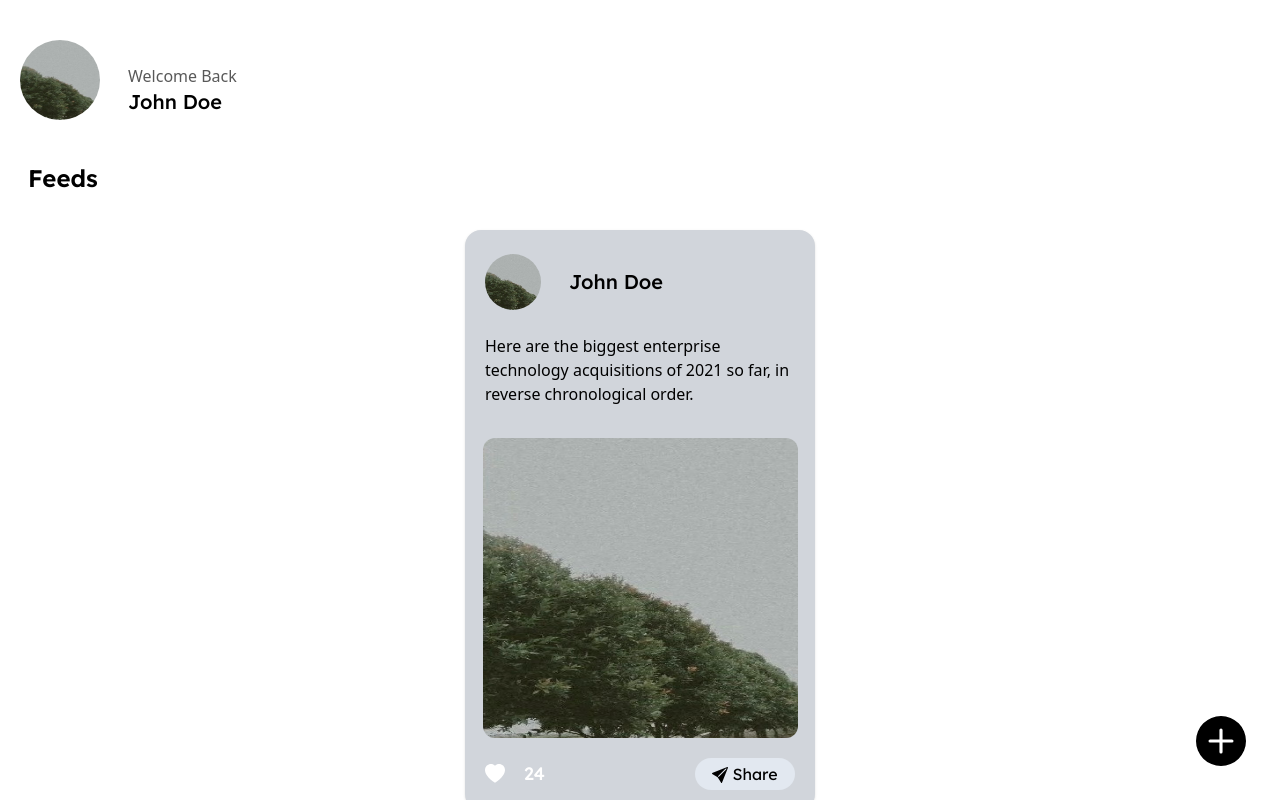
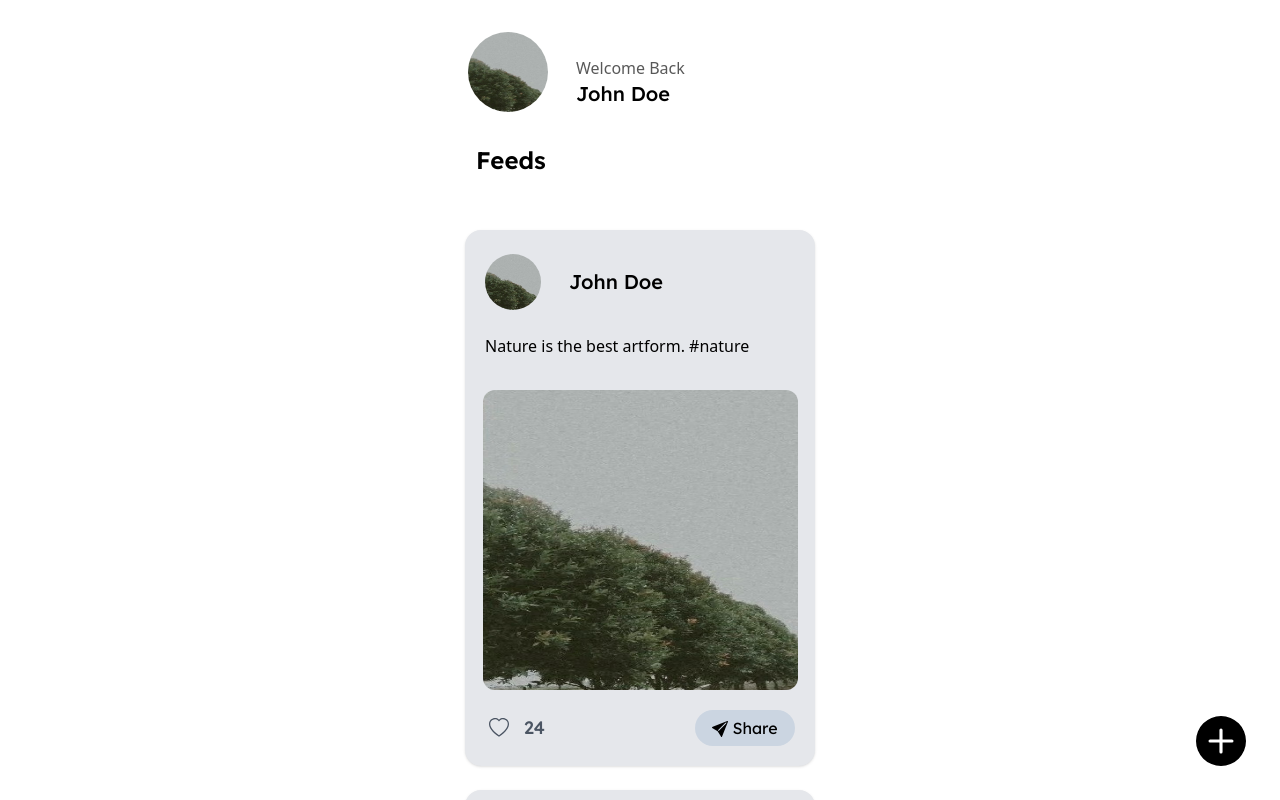
Before and after one commit to makersmecca/Vibie, a React (Vite) app: page /feed in a window 1280 px wide. Shown: the top 800 px of the page. Built offline with nearby package versions, Linux system fonts and the light colour scheme; a web font is replaced by a local one.

Commit message:
added posts component to display posts on the feeds page, and updated the layout of the feeds page

```diff
--- a/src/Components/homecomponents/Feed.jsx
+++ b/src/Components/homecomponents/Feed.jsx
@@ -7,17 +7,21 @@ const Feed = () => {
   const username = "John Doe";
   return (
     <div className="relative h-screen">
-      <div className="fixed top-12 bg-white w-full z-10">
+      <div className="fixed top-0 pt-10 bg-white w-full z-10 flex flex-col md:items-center">
+        <div className="md:flex md:justify-start w-full md:w-[30%]">
           <Link to="/profile">
-          <div className="w-full h-16 items-center flex px-5 gap-7">
+            <div className="h-16 items-center flex px-5 gap-7">
               <img src={bg9} className="w-20 h-20 rounded-full" />
               <div className="mt-5">
                 <div className="opacity-65 font-medium">Welcome Back</div>
-              <div className="font-Lexend font-medium text-xl">{username}</div>
+                <div className="font-Lexend font-medium text-xl">
+                  {username}
+                </div>
               </div>
             </div>
           </Link>
-        <div className="w-full px-7 mt-[50px] mb-[10px] text-2xl font-semibold font-Lexend">
+        </div>
+        <div className="md:flex md:justify-start w-full md:w-[30%] px-7 mt-[40px] mb-[10px] text-2xl font-semibold font-Lexend">
           Feeds
         </div>
       </div>
--- a/src/Components/homecomponents/Posts.jsx
+++ b/src/Components/homecomponents/Posts.jsx
@@ -1,25 +1,36 @@
+import { useState } from "react";
 import bg9 from "/bgImg/bg9.jpeg";
 import { Link } from "react-router-dom";
 const Posts = () => {
   const arr = [1, 2, 3, 4, 5, 6, 7, 8, 9];
-  const likeCount = 24;
+
   const username = "John Doe";
+  const [likeCount, setLikeCount] = useState(24);
 
+  const [liked, setLiked] = useState(false);
+  const handleLikes = () => {
+    if (liked) setLikeCount((prev) => prev - 1);
+    else setLikeCount((prev) => prev + 1);
+    setLiked((prev) => !prev);
+  };
   return (
-    <div class="max-w-[350px] rounded-2xl shadow bg-gray-300 flex flex-col py-5">
+    <div className="flex flex-col gap-6">
+      {arr.map((x) => (
+        <div class="w-[350px] rounded-2xl shadow bg-gray-200 flex flex-col py-5">
           <Link to="/profile">
             <div className="w-full h-16 items-center flex px-5 gap-7">
               <img src={bg9} className="w-14 h-14 rounded-full" />
               <div className="">
-            <div className="font-Lexend font-medium text-xl">{username}</div>
+                <div className="font-Lexend font-medium text-xl">
+                  {username}
+                </div>
               </div>
             </div>
           </Link>
 
           <div className="p-5">
             <p className="mb-3 font-normal text-black">
-          Here are the biggest enterprise technology acquisitions of 2021 so
-          far, in reverse chronological order.
+              Nature is the best artform. #nature
             </p>
           </div>
           <img
@@ -30,24 +41,40 @@ const Posts = () => {
 
           <div className="flex justify-between px-5 mt-5 items-center">
             <div className="flex items-center justify-between w-[60px]">
+              {liked ? (
                 <svg
                   xmlns="http://www.w3.org/2000/svg"
                   width="20"
                   height="20"
-            fill="white"
-            className="bi bi-heart-fill"
+                  fill="#a7b4c6"
+                  className="bi bi-heart-fill ms-1"
                   viewBox="0 0 16 16"
+                  onClick={handleLikes}
                 >
                   <path
                     fillRule="evenodd"
                     d="M8 1.314C12.438-3.248 23.534 4.735 8 15-7.534 4.736 3.562-3.248 8 1.314"
                   />
                 </svg>
-          <span className="text-lg text-white font-medium font-Lexend">
+              ) : (
+                <svg
+                  xmlns="http://www.w3.org/2000/svg"
+                  width="20"
+                  height="20"
+                  fill="#4b5563"
+                  className="bi bi-heart ms-1"
+                  viewBox="0 0 16 16"
+                  onClick={handleLikes}
+                >
+                  <path d="m8 2.748-.717-.737C5.6.281 2.514.878 1.4 3.053c-.523 1.023-.641 2.5.314 4.385.92 1.815 2.834 3.989 6.286 6.357 3.452-2.368 5.365-4.542 6.286-6.357.955-1.886.838-3.362.314-4.385C13.486.878 10.4.28 8.717 2.01zM8 15C-7.333 4.868 3.279-3.04 7.824 1.143q.09.083.176.171a3 3 0 0 1 .176-.17C12.72-3.042 23.333 4.867 8 15" />
+                </svg>
+              )}
+
+              <span className="text-lg text-gray-600 font-medium font-Lexend">
                 {likeCount}
               </span>
             </div>
-        <button className="bg-slate-200 rounded-full w-[100px] p-1 flex items-center justify-center gap-1">
+            <button className="bg-slate-300 rounded-full w-[100px] py-1.5 px-1 flex items-center justify-center gap-1">
               <svg
                 xmlns="http://www.w3.org/2000/svg"
                 width="16"
@@ -62,6 +89,8 @@ const Posts = () => {
             </button>
           </div>
         </div>
+      ))}
+    </div>
   );
 };
 
```
Lines whose indentation alone changed are shown as unchanged.
